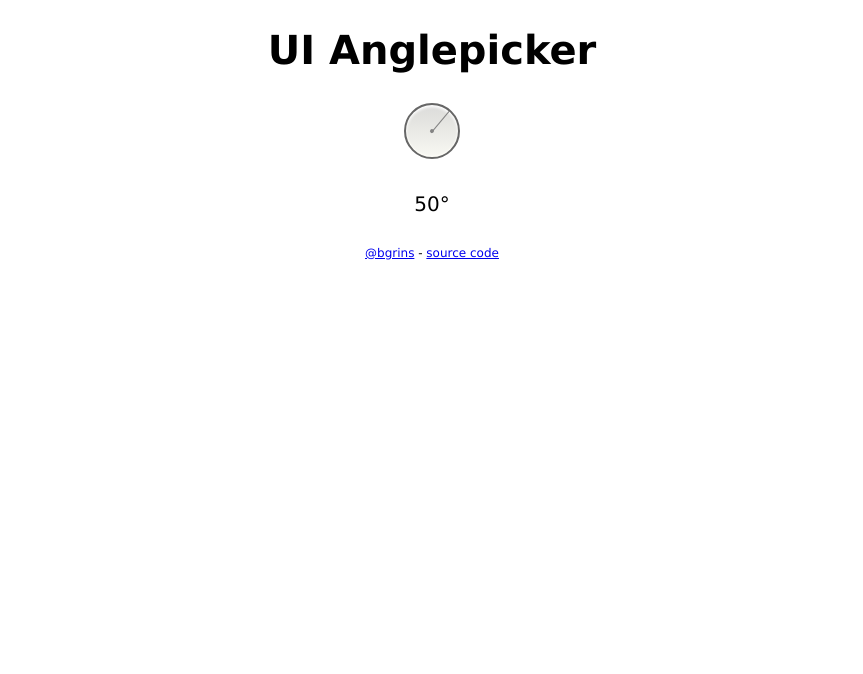
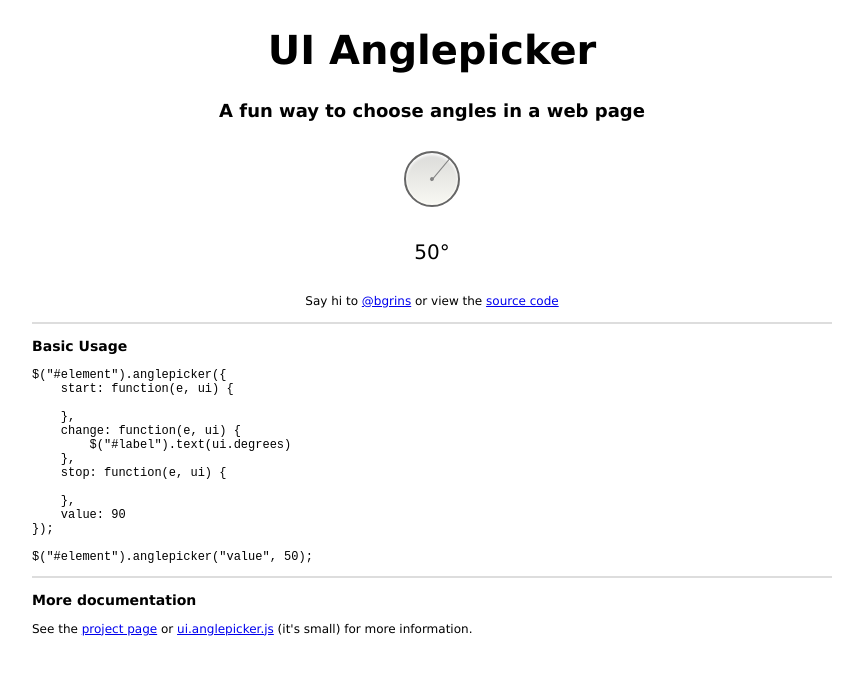
Before and after one commit to bgrins/ui.anglepicker, a plain HTML site: page index.html in a window 1280 px wide. Shown: the whole page, without its empty margins (208-1071 px from the left). Drawn offline with nearby package versions, Linux system fonts and the light colour scheme.

Commit message:
docs updates

```diff
--- a/index.html
+++ b/index.html
@@ -16,13 +16,23 @@
             font-size: 12px;
         }
 
+        h2 {
+            text-align: center;
+        }
+
         h1 {
             font-size: 40px;
             text-align: center;
         }
         #container {
+            margin: 0 auto;
             margin-top: 30px;
             text-align: center;
+            width: 800px;
+        }
+        #container .left {
+            border-top: solid 2px #ddd;
+            text-align: left;
         }
         #log {
             margin: 30px 0;
@@ -35,7 +45,7 @@
             padding: 4px 10px;
             border-radius: 10px;
             display:inline-block;
-            margin-top: 20px;
+            margin: 20px 0;
             font-style: normal;
             display: none;
         }
@@ -69,16 +79,40 @@
 <body>
 
     <h1>UI Anglepicker</h1>
-
+    <h2>A fun way to choose angles in a web page</h2>
     <div id='container'>
         <div id="anglepicker"></div>
         <div id='log'></div>
 
-        <a href='http://twitter.com/bgrins'>@bgrins</a> -
+        Say hi to <a href='http://twitter.com/bgrins'>@bgrins</a> or view the
         <a href='https://github.com/bgrins/ui.anglepicker'>source code</a>
 
         <br /><br />
         <em>Tip: If you hold shift, you can snap to 15 degree increments</em>
+
+        <div class='left'>
+            <h3>Basic Usage</h3>
+<pre>
+$("#element").anglepicker({
+    start: function(e, ui) {
+
+    },
+    change: function(e, ui) {
+        $("#label").text(ui.degrees)
+    },
+    stop: function(e, ui) {
+
+    },
+    value: 90
+});
+
+$("#element").anglepicker("value", 50);
+</pre>
+        </div>
+        <div class='left'>
+            <h3>More documentation</h3>
+            See the <a href='https://github.com/bgrins/ui.anglepicker'>project page</a> or <a href='ui.anglepicker.js'>ui.anglepicker.js</a> (it's small) for more information.
+        </div>
     </div>
 
 </body>
```
